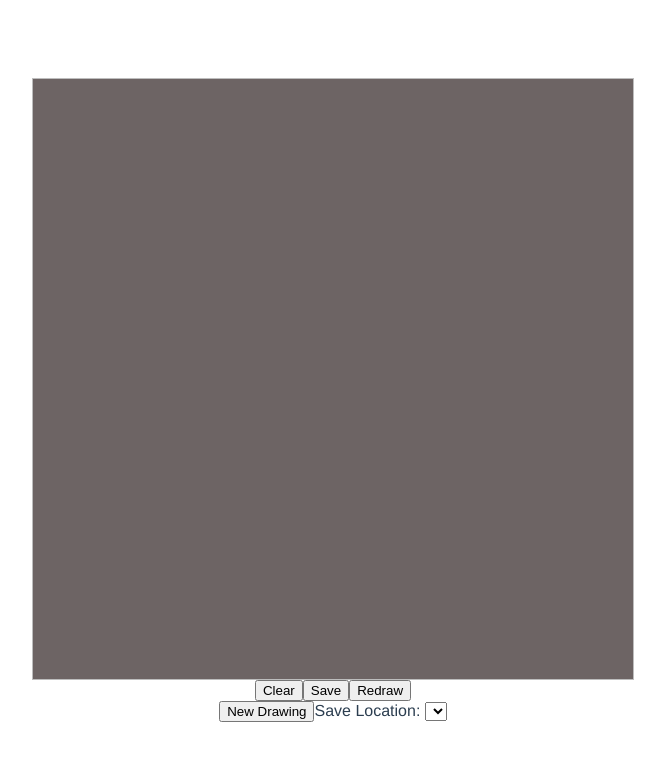
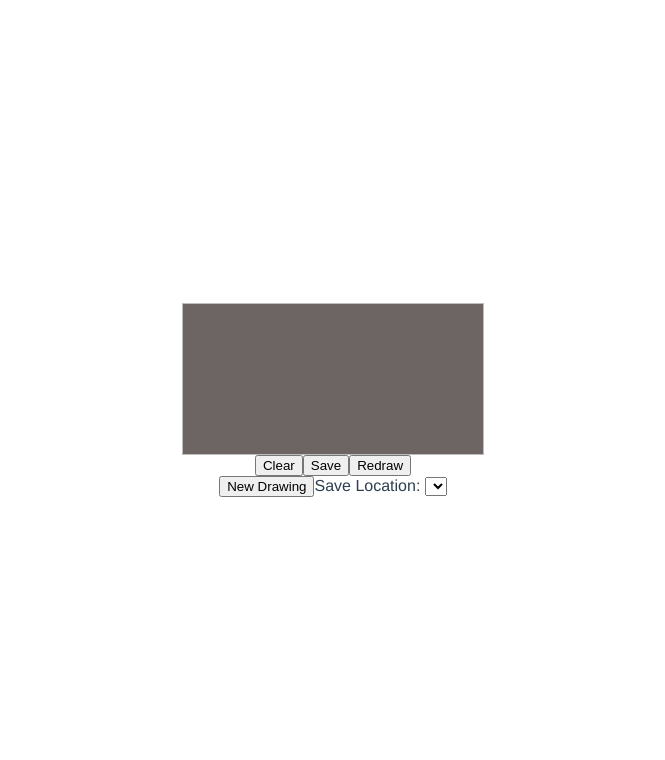
Before and after one commit to rniemela77/letter-draw, a Vue app in the folder client/: page /#/ in a window 1280 px wide. Shown: the top 760 px of the page, without its empty margins (307-972 px from the left). Built offline with nearby package versions, Linux system fonts and the light colour scheme.

Commit message:
make drawing canvas smaller

```diff
--- a/client/src/views/HomeView.vue
+++ b/client/src/views/HomeView.vue
@@ -2,8 +2,6 @@
   <div class="page">
     <canvas
       ref="canvas"
-      height="600"
-      width="600"
       @mousedown="startDrawing"
       @mousemove="draw"
       @mouseup="stopDrawing"
```
